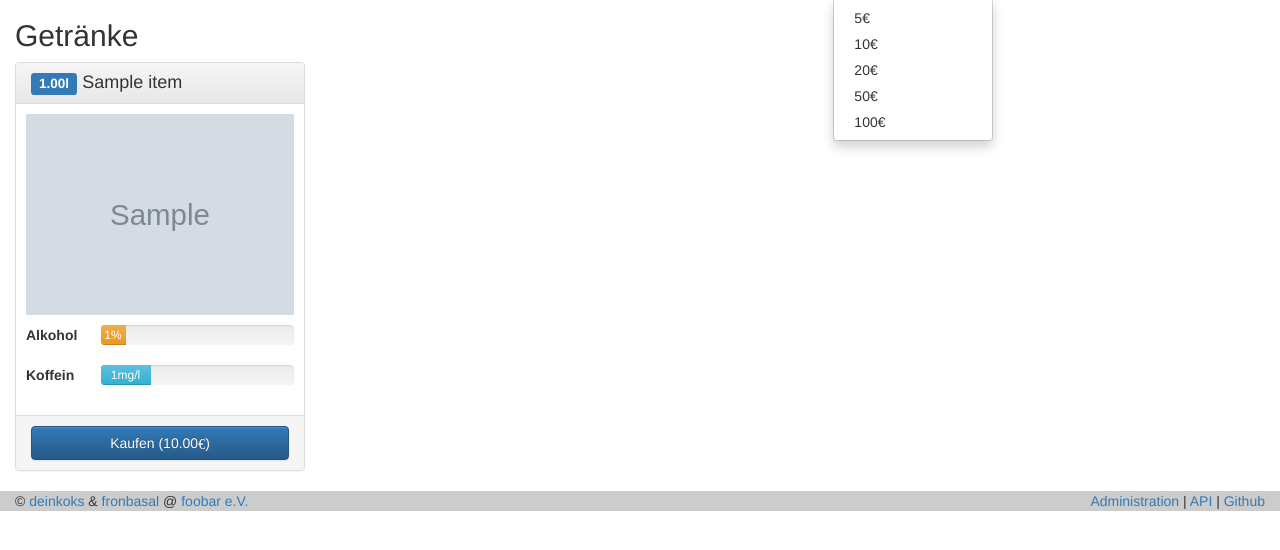
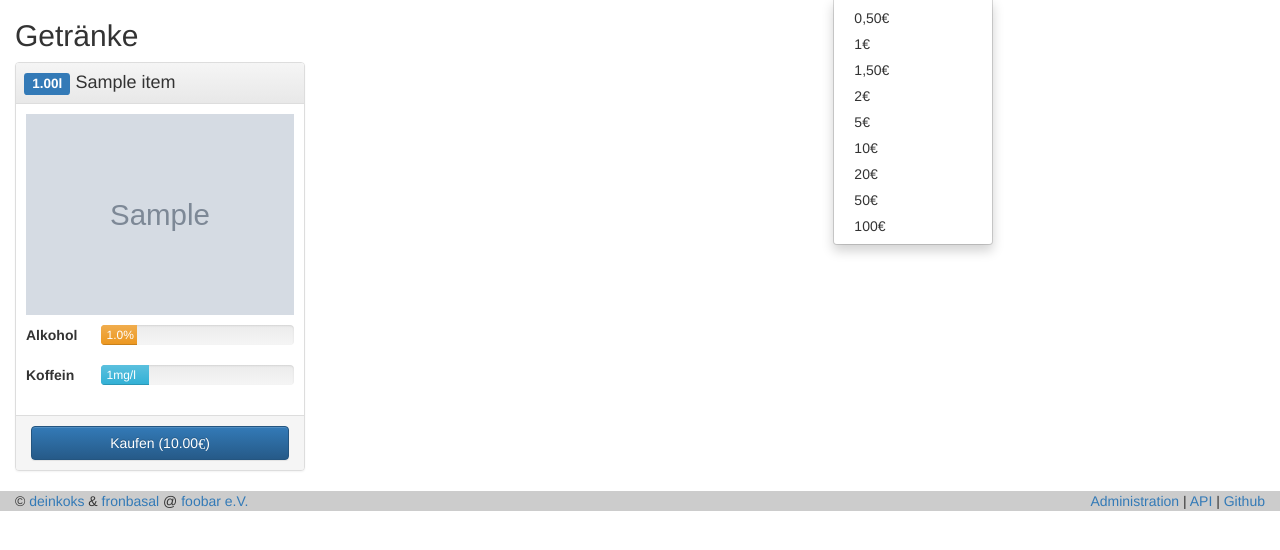
Before and after one commit to c3e/TanteMateLaden, a Django app: page / in a window 1280 px wide, after a click on "Guthaben aufladen". Shown: the part 51-601 px from the top of the page. Run offline with Django 3.2, Linux system fonts and the light colour scheme; a user stored in the database is signed in; tables that the repository leaves empty hold one stand-in row (values such as "Sample post"); grey boxes marked "Sample" are stand-in pictures; parts of the project's set-up code (start-up, migrations or seed data) failed here and were passed over; some libraries are stand-ins or nearby versions; some web fonts are replaced.

Commit message:
Frontend improvements, bug fixes, basic statistics

```diff
--- a/TanteMateLaden/TanteMateLaden/settings.py
+++ b/TanteMateLaden/TanteMateLaden/settings.py
@@ -27,6 +27,11 @@ DEBUG = True
 
 ALLOWED_HOSTS = []
 INTERNAL_IPS = ['127.0.0.1']
+if DEBUG:
+    ALLOWED_HOSTS += ['*']
+PUBLIC_TERMINAL_IPS = ['127.0.0.1']
+PUBLIC_SESSION_LENGTH = 60*3 # 3 minutes
+SESSION_EXPIRE_AT_BROWSER_CLOSE = True
 
 REST_FRAMEWORK = {
     'DEFAULT_PERMISSION_CLASSES': (
--- a/TanteMateLaden/TanteMateLaden/urls.py
+++ b/TanteMateLaden/TanteMateLaden/urls.py
@@ -35,6 +35,7 @@ urlpatterns = [
     url('^', include('django.contrib.auth.urls')),
     url(r'^signup/$', views.signup, name='signup'),
     url(r'^account/$', views.accountView, name='account-index'),
+    url(r'^stats/$', views.statsView, name='stats'),
     url(r'^admin/', admin.site.urls),
     url(r'^template/', views.templateView),
     url(r'^api/buy/item/(?P<item_slug>[\w-]+)/$', views.BuyItemView),
@@ -45,11 +46,10 @@ urlpatterns = [
     url(r'^api-auth/', include('rest_framework.urls', namespace='rest_framework'))
 ]
 
-if True:
+if settings.DEBUG:
     urlpatterns += static(settings.STATIC_URL, document_root=settings.STATIC_ROOT)
     urlpatterns += static(settings.MEDIA_URL, document_root=settings.MEDIA_ROOT)
-
-if settings.DEBUG:
+    #add debug_toolbar urls
     import debug_toolbar
     urlpatterns = [
         url(r'^__debug__/', include(debug_toolbar.urls)),
--- a/TanteMateLaden/store/templates/layout.html
+++ b/TanteMateLaden/store/templates/layout.html
@@ -14,6 +14,11 @@
     body {
     padding-top: 50px;
     padding-bottom: 20px;
+    }
+
+    .progress-bar-left {
+      text-align: left;
+      text-indent: 0.5em;
     }
     </style>
     <link rel="stylesheet" href="{% static 'css/bootstrap-theme.min.css' %}">
@@ -38,11 +43,15 @@
               <li class="dropdown">
                 <a href="#" class="dropdown-toggle" data-toggle="dropdown" role="button" aria-haspopup="true" aria-expanded="false">Guthaben aufladen <span class="caret"></span></a>
                 <ul class="dropdown-menu">
-                  <li><a onclick="addFunds({{request.user.id}}, 5)">5€</a></li>
-                  <li><a onclick="addFunds({{request.user.id}}, 10)">10€</a></li>
-                  <li><a onclick="addFunds({{request.user.id}}, 20)">20€</a></li>
-                  <li><a onclick="addFunds({{request.user.id}}, 50)">50€</a></li>
-                  <li><a onclick="addFunds({{request.user.id}}, 100)">100€</a></li>
+                  <li><a onclick="addFunds({{request.user.account.id}}, 0.5)">0,50€</a></li>
+                  <li><a onclick="addFunds({{request.user.account.id}}, 2)">1€</a></li>
+                  <li><a onclick="addFunds({{request.user.account.id}}, 1.5)">1,50€</a></li>
+                  <li><a onclick="addFunds({{request.user.account.id}}, 2)">2€</a></li>
+                  <li><a onclick="addFunds({{request.user.account.id}}, 5)">5€</a></li>
+                  <li><a onclick="addFunds({{request.user.account.id}}, 10)">10€</a></li>
+                  <li><a onclick="addFunds({{request.user.account.id}}, 20)">20€</a></li>
+                  <li><a onclick="addFunds({{request.user.account.id}}, 50)">50€</a></li>
+                  <li><a onclick="addFunds({{request.user.account.id}}, 100)">100€</a></li>
                 </ul>
               </li>
               <li><a href="{% url 'account-index' %}">
@@ -166,7 +175,7 @@ Angemeldet als <b>{{ request.user.username }}</b></a></li>
         function addFunds(user, amount) {
         //api/accounts/1/add/funds/10/
         $.getJSON( '/api/accounts/' + user + '/add/funds/' + amount + '/', function( data ) {
-        addAlert('Guthaben mit ' + amount + '€ aufgeladen. Aktuelles Guthaben: ' + data.balance, 'success');
+        addAlert('Guthaben mit ' + amount + '€ aufgeladen. Aktuelles Guthaben: ' + data.balance + '€', 'success');
         });
         }
         </script>
--- a/TanteMateLaden/store/templates/registration/login.html
+++ b/TanteMateLaden/store/templates/registration/login.html
@@ -1,12 +1,11 @@
 {% extends 'layout.html' %}
-
-{% block title %}Login{% endblock %}
+{% load bootstrap %}
 
 {% block content %}
   <h2>Login</h2>
   <form method="post">
     {% csrf_token %}
-    {{ form.as_p }}
+    {{ form|bootstrap }}
     <button type="submit">Login</button>
   </form>
 {% endblock %}
--- a/TanteMateLaden/store/templates/store/widgets/drink_row.html
+++ b/TanteMateLaden/store/templates/store/widgets/drink_row.html
@@ -4,7 +4,7 @@
 	{% for drink in drinks %}
 		<div class="col-md-3 col-sm-4 col-xs-6">
 			<div class="panel panel-default">
-				<div class="panel-heading" data-toggle="tooltip" title="{{ drink.description }}"><h4 style="margin-top: 0; margin-bottom: 0;"><span class="label label-primary">{{ drink.volume }}l</span> {{ drink.name }}</h4></div>
+				<div class="panel-heading" data-toggle="tooltip" title="{{ drink.description }}"><h4 style="margin-top: 0; margin-bottom: 0;"><span class="label label-primary" style="margin-left: -0.5em;">{{ drink.volume }}l</span> {{ drink.name }}</h4></div>
 				<div class="panel-body" style="padding: 10px;">
 					{% if drink.image %}
 						<img src="{{ drink.image.url }}" class="img-responsive hidden-xs" style="padding-bottom: 10px;">
@@ -14,7 +14,7 @@
 							<div class="col-md-3"><b>Alkohol</b> </div>
 							<div class="col-md-9">
 								<div class="progress">
-									<div class="progress-bar progress-bar-warning" role="progressbar" aria-valuenow="{{drink.alcoholic}}" aria-valuemin="0" aria-valuemax="100" style="min-width: 25px; width: {{drink.alcoholic}}%;">
+									<div class="progress-bar progress-bar-warning progress-bar-left" role="progressbar" aria-valuenow="{{drink.alcoholic}}" aria-valuemin="0" aria-valuemax="100" style="min-width: 3em; width: {{drink.alcoholic}}%;">
 										{{drink.alcoholic}}%
 									</div>
 								</div>
@@ -25,7 +25,7 @@
 							<div class="col-md-3"><b>Koffein</b> </div>
 							<div class="col-md-9">
 								<div class="progress">
-									<div class="progress-bar progress-bar-info" role="progressbar" aria-valuenow="{{drink.alcoholic}}" aria-valuemin="0" aria-valuemax="300" style="min-width: 50px; width: {{width}}%;">
+									<div class="progress-bar progress-bar-info progress-bar-left" role="progressbar" aria-valuenow="{{drink.alcoholic}}" aria-valuemin="0" aria-valuemax="300" style="min-width: 4em; width: {{width}}%;">
 										{{drink.caffeine}}mg/l
 									</div>
 								</div>
--- a/TanteMateLaden/store/tests.py
+++ b/TanteMateLaden/store/tests.py
@@ -106,8 +106,9 @@ class BasicAPITests(APITestCase):
     def test_buyItemFreeAccess(self):
         url = reverse('buy-item', kwargs={'user_id': 1, 'item_slug': 'item-1', 'item_amount': 1})
         response = self.client.get(url, {}, format='json')
-        self.assertEqual(response.status_code, 200)
-        self.assertTrue(isinstance(response.data, Decimal))
+        expected_response = {'item': 'Item #1', 'balance': Decimal('-1.50'), 'user': 'testuser'}
+        self.assertEqual(response.status_code, 202)
+        self.assertEqual(response.data, expected_response)
 
     def test_buyItemNoAccess(self):
         url = reverse('buy-item', kwargs={'user_id': 2, 'item_slug': 'item-1', 'item_amount': 1})
--- a/TanteMateLaden/store/views.py
+++ b/TanteMateLaden/store/views.py
@@ -1,18 +1,21 @@
+from django.core.exceptions import PermissionDenied
+from django.contrib import messages
+from django.conf import settings
+from django.contrib.auth.models import User
+from django.contrib.auth import login, authenticate
+from django.contrib.auth.forms import UserCreationForm, UserChangeForm, PasswordChangeForm
+from django.http import Http404
+from django.db.models import Count, Avg
+from django.shortcuts import render, redirect
+
 from rest_framework import viewsets, status
 from rest_framework.decorators import api_view, permission_classes, detail_route
 from rest_framework.permissions import AllowAny, DjangoModelPermissionsOrAnonReadOnly
 from rest_framework.response import Response
+
 from .models import Account, Drink, Item, TransactionLog
 from .forms import AccountForm, UserForm, PinChangeForm
 from .serializer import AccountSerializer, DrinkSerializer, ItemSerializer, TransactionLogSerializer
-from django.core.exceptions import PermissionDenied
-
-from django.contrib import messages
-from django.contrib.auth.models import User
-from django.contrib.auth import login, authenticate
-from django.contrib.auth.forms import UserCreationForm, UserChangeForm, PasswordChangeForm
-from django.http import Http404
-from django.shortcuts import render, redirect
 
 # REST API VIEWS
 
@@ -140,6 +143,9 @@ def signup(request):
 
 def indexView(request):
     """right now just the empty layout template"""
+    if request.META['REMOTE_ADDR'] in settings.PUBLIC_TERMINAL_IPS:
+        # Limit session length on public devices
+        request.session.set_expiry(settings.PUBLIC_SESSION_LENGTH)
     return render(request, 'layout.html')
 
 
@@ -148,6 +154,7 @@ def accountView(request):
     accountform = AccountForm(instance=request.user.account, prefix="acc")
     pwform = PasswordChangeForm(request.user, prefix="pw")
     pinform = PinChangeForm(prefix="pin")
+    transactions = request.user.transactionlog_set.order_by('-id')
     if request.method == 'POST':
         if 'user-username' in request.POST:
             userform = UserForm(request.POST, instance=request.user, prefix="user")
@@ -173,4 +180,11 @@ def accountView(request):
     return render(request, 'store/account/index.html', {'userform': userform,
                                                         'accform': accountform,
                                                         'pwform': pwform,
-                                                        'pinform': pinform})
+                                                        'pinform': pinform,
+                                                        'transactions': transactions})
+
+def statsView(request):
+    total_logs = TransactionLog.objects.count()
+    total_item_logs = TransactionLog.objects.exclude(item=None).count()
+    item_sales = Item.objects.annotate(num_sales=Count('transactionlog')).exclude(num_sales=0).order_by('-num_sales')
+    return render(request, 'store/stats.html', {'trans_total': total_logs, 'total_item_sales': total_item_logs, 'items': item_sales})
```
Also changed, not shown: TanteMateLaden/store/models.py (+18 -16 lines), TanteMateLaden/store/templates/store/account/index.html (+20 -2 lines).
